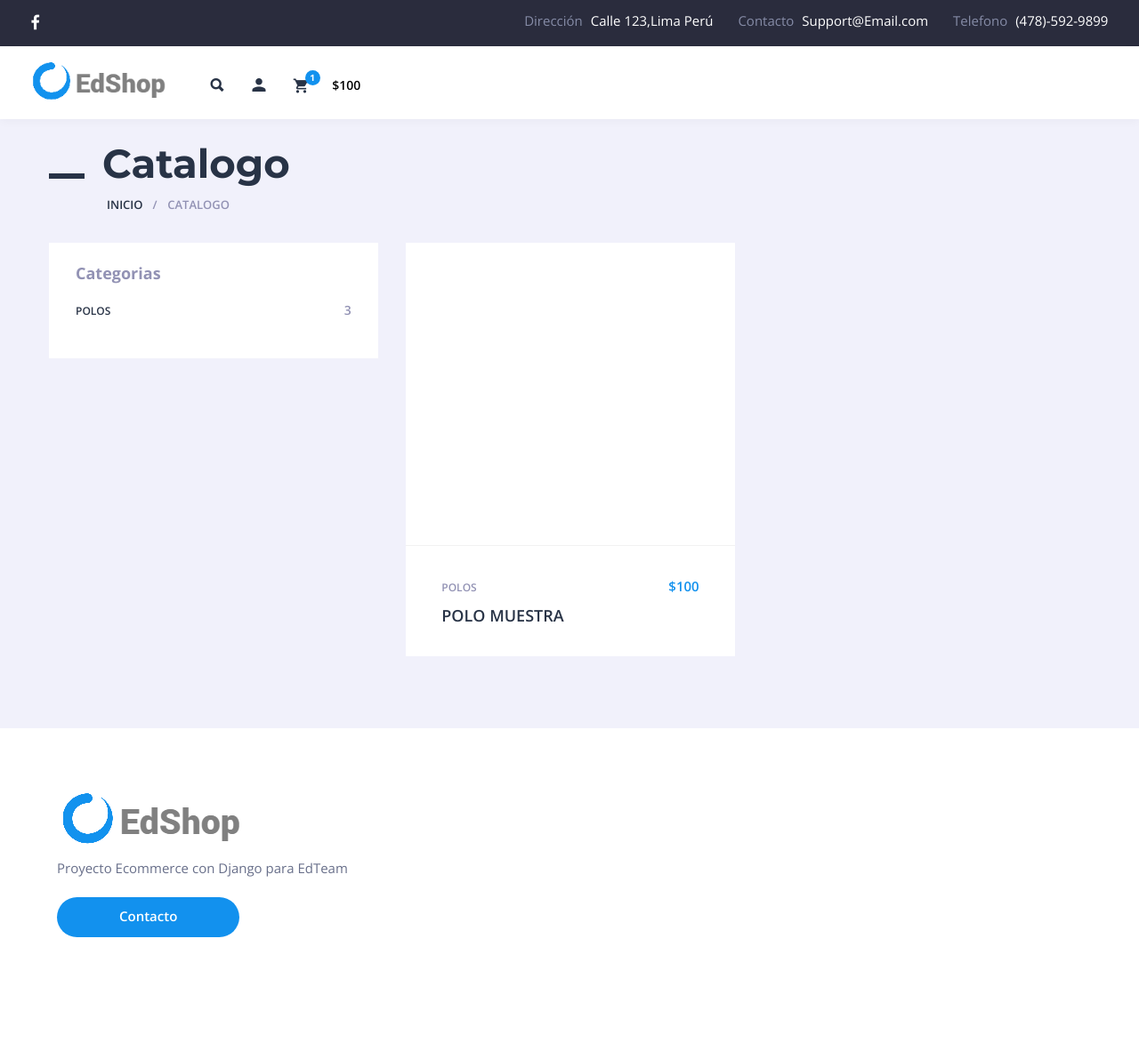
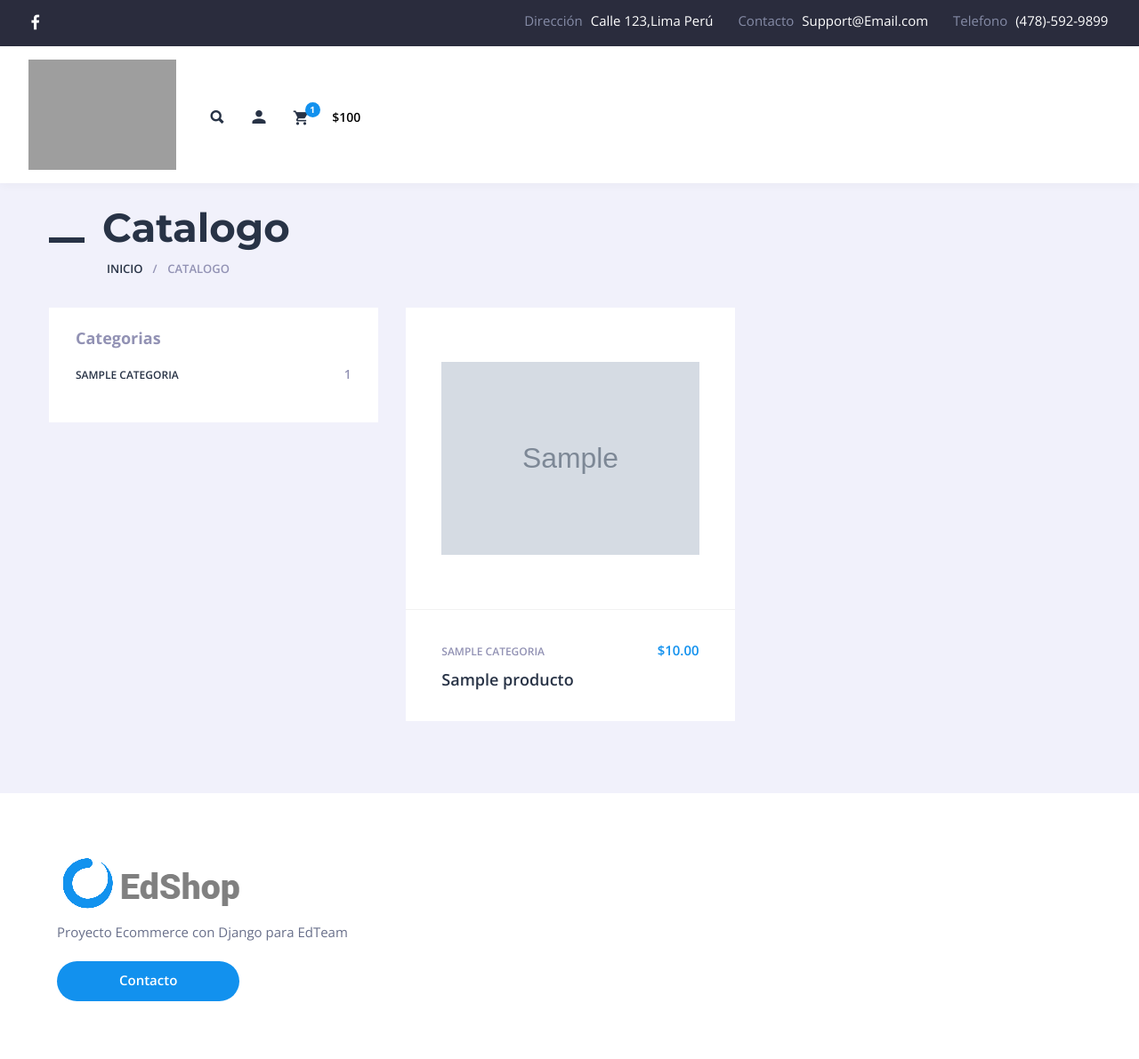
Before and after one commit to msotomx/eshop, a Django app: template web/templates/index.html in a window 1280 px wide. Shown: the whole page at 89% size. Before the commit the page ends 1054 px from the top, so only its background shows below. Run offline with Django 3.2, Linux system fonts and the light colour scheme; the template is opened without the code that fills it: values that come from a table or form of the project are taken from there, others are empty; tables that the repository leaves empty hold one stand-in row (values such as "Sample post"); grey boxes marked "Sample" are stand-in pictures; some libraries are stand-ins or nearby versions; some web fonts are replaced; grey boxes are pictures that could not be loaded.

Commit message:
modulo 2

```diff
--- a/eshop/urls.py
+++ b/eshop/urls.py
@@ -14,11 +14,12 @@ Including another URLconf
     2. Add a URL to urlpatterns:  path('blog/', include('blog.urls'))
 """
 from django.contrib import admin
-from django.urls import path
+from django.urls import path, include
 
 from django.conf import settings
 from django.conf.urls.static import static
 
 urlpatterns = [
+    path('',include('web.urls')),
     path('admin/', admin.site.urls),
 ] +static(settings.MEDIA_URL,document_root=settings.MEDIA_ROOT)
--- a/web/admin.py
+++ b/web/admin.py
@@ -9,5 +9,5 @@ admin.site.register(Categoria)
 
 @admin.register(Producto)
 class ProductoAdmin(admin.ModelAdmin):
-    list_display = ('nombre','precio','categoria','fecha_registro')
-    list_editable = ('precio',)
+    list_display = ('nombre','precio','categoria')
+    list_editable = ('precio','categoria')
--- a/web/templates/includes/catalogo/catalogo.html
+++ b/web/templates/includes/catalogo/catalogo.html
@@ -1,9 +1,14 @@
 <div class="row prod-items prod-items-2">
+    {% for producto in productos %}
     <article class="cf-sm-6 cf-md-6 cf-lg-6 col-xs-6 col-sm-6 col-md-6 col-lg-6 sectgl-item">
         <div class="sectgl prod-i">
             <div class="prod-i-top">
-                <a class="prod-i-img" href="#">
-                    <img src="https://via.placeholder.com/250" alt="">
+                <a class="prod-i-img" href="{% url 'web:producto' producto.id %}">
+                    {% if producto.imagen %}
+                        <img src="{{producto.imagen.url}}" alt="">
+                    {% else %}
+                        <img src="https://via.placeholder.com/250" alt="">
+                    {% endif %}
                 </a>
                 <div class="prod-i-actions">
                     <div class="prod-i-actions-in">
@@ -15,11 +20,12 @@
             </div>
             <div class="prod-i-bot">
                 <div class="prod-i-info">
-                    <p class="prod-i-price">$100</p>
-                    <p class="prod-i-categ"><a href="#">POLOS</a></p>
+                    <p class="prod-i-price">${{producto.precio}}</p>
+                    <p class="prod-i-categ"><a href="#">{{producto.categoria}}</a></p>
                 </div>
-                <h3 class="prod-i-ttl"><a href="#">POLO MUESTRA</a></h3>
+                <h3 class="prod-i-ttl"><a href="{% url 'web:producto' producto.id %}">{{producto.nombre}}</a></h3>
             </div>
         </div>
     </article>
+    {% endfor %}
 </div>
--- a/web/templates/includes/catalogo/categorias.html
+++ b/web/templates/includes/catalogo/categorias.html
@@ -2,13 +2,15 @@
     <h3 class="widgettitle">Categorias</h3>
     <div class="section-sb-current">
         <ul class="section-sb-list">
+            {% for categoria in categorias %}
             <li>
-                <a href="#">
-                    <span class="section-sb-label">Polos
-                        <span class="count">3</span>
+                <a href="{% url 'web:productosPorCategoria' categoria.id %}">
+                    <span class="section-sb-label">{{categoria.nombre}}
+                        <span class="count">{{categoria.producto_set.all.count}} </span>
                     </span>
                 </a>
             </li>
+            {% endfor %}
         </ul>
     </div>
 </div>
--- a/web/templates/includes/header.html
+++ b/web/templates/includes/header.html
@@ -3,14 +3,14 @@
     <div class="site-header">
 
         <p class="h-logo">
-            <a href="/"><img src="{% static 'img/logo.png' %}" alt="EdShop"></a>
+            <a href="/"><img src="{% static 'logo1.JPG' %}" alt="Market-Online"></a>
         </p><!--
     No Space
     --><div class="h-shop">
 
-        <form method="post" action="#" class="h-search" id="h-search">
+        <form method="post" action="{% url 'web:productosPorNombre' %}" class="h-search" id="h-search">
             {% csrf_token %}
-            <input type="text" name="nombre" placeholder="Search...">
+            <input type="text" name="nombre" placeholder="Buscar...">
             <button type="submit"><i class="ion-search"></i></button>
         </form>
 
--- /dev/null
+++ b/web/urls.py
@@ -0,0 +1,13 @@
+
+from django.urls import path
+from . import views
+
+app_name = 'web'
+
+urlpatterns = [
+    path('', views.index, name='index'),
+    path('productosPorCategoria/<int:categoria_id>',views.productosPorCategoria,name='productosPorCategoria'),
+    path('productosPorNombre',views.productosPorNombre,name='productosPorNombre'),
+    path('producto/<int:producto_id>',views.productoDetalle,name='producto')
+
+]
```
Also changed, not shown: web/templates/producto.html (+24 -9 lines), web/views.py (+52 -1 lines).
